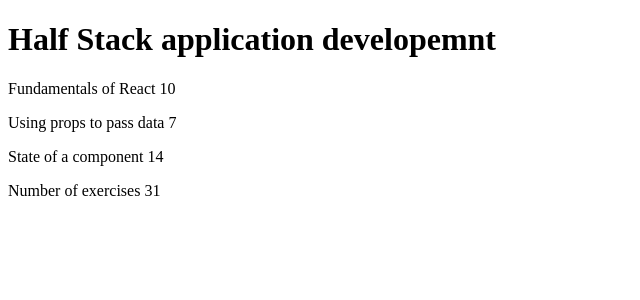
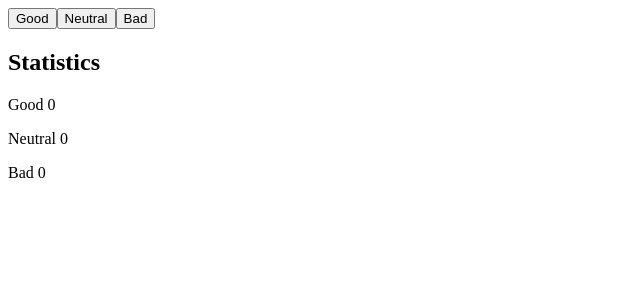
Before and after one commit to Sanwicklith/part_1, a React (Vite) app: page / in a window 1280 px wide. Shown: the top 300 px of the page, without its empty margins (0-640 px from the left). Built offline with nearby package versions, Linux system fonts and the light colour scheme.

Commit message:
exercise_1.6

```diff
--- a/src/App.jsx
+++ b/src/App.jsx
@@ -1,34 +1,26 @@
-import Content from "./Content";
-import Header from "./Header";
-import Total from "./Total";
+import { useState } from "react";
 
-function App() {
-  const course = "Half Stack application developemnt";
-  const part1 = "Fundamentals of React";
-  const exercise1 = 10;
-  const part2 = "Using props to pass data";
-  const exercise2 = 7;
-  const part3 = "State of a component";
-  const exercise3 = 14;
+const App = () => {
+  // save clicks of each button to its own state
+  const [good, setGood] = useState(0);
+  const [neutral, setNeutral] = useState(0);
+  const [bad, setBad] = useState(0);
 
   return (
-    <>
-      <Header course={course} />
-      <Content
-        part1={part1}
-        part2={part2}
-        part3={part3}
-        exercise1={exercise1}
-        exercise2={exercise2}
-        exercise3={exercise3}
-      />
-      <Total
-        exercise1={exercise1}
-        exercise2={exercise2}
-        exercise3={exercise3}
-      />
-    </>
+    <div>
+      <div className="btn-container">
+        <button onClick={() => setGood(good + 1)}>Good</button>
+        <button onClick={() => setNeutral(neutral + 1)}>Neutral</button>
+        <button onClick={() => setBad(bad + 1)}>Bad</button>
+      </div>
+      <h2>Statistics</h2>
+      <div>
+        <p>Good {good}</p>
+        <p>Neutral {neutral} </p>
+        <p>Bad {bad} </p>
+      </div>
+    </div>
   );
-}
+};
 
 export default App;
```
